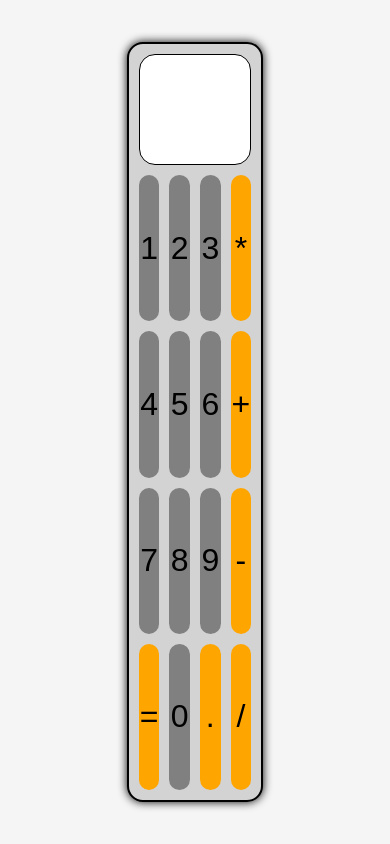
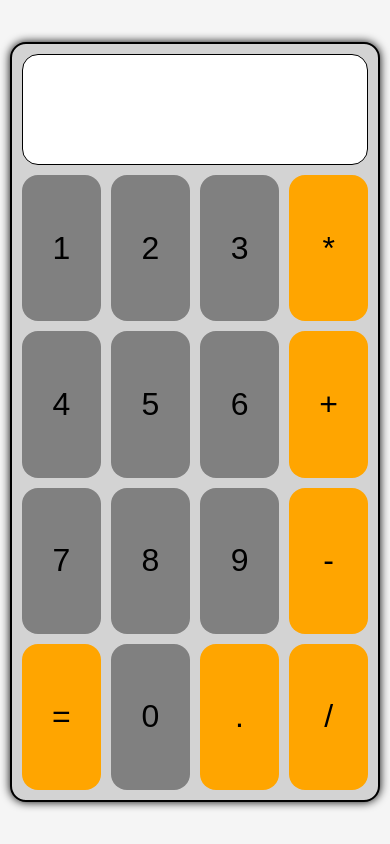
Before and after one commit to maatbm/tarefa5, a plain HTML site: page index.html in a window 390 px wide. Drawn offline with Linux system fonts and the light colour scheme.

Commit message:
otimização

```diff
--- a/static/CSS/main.css
+++ b/static/CSS/main.css
@@ -151,3 +151,9 @@ button {
 #dot:hover {
     background-color: var(--orangered);
 }
+
+@media  screen and (max-width: 500px) {
+    .container{
+        width: 95%;
+    }
+}
```
